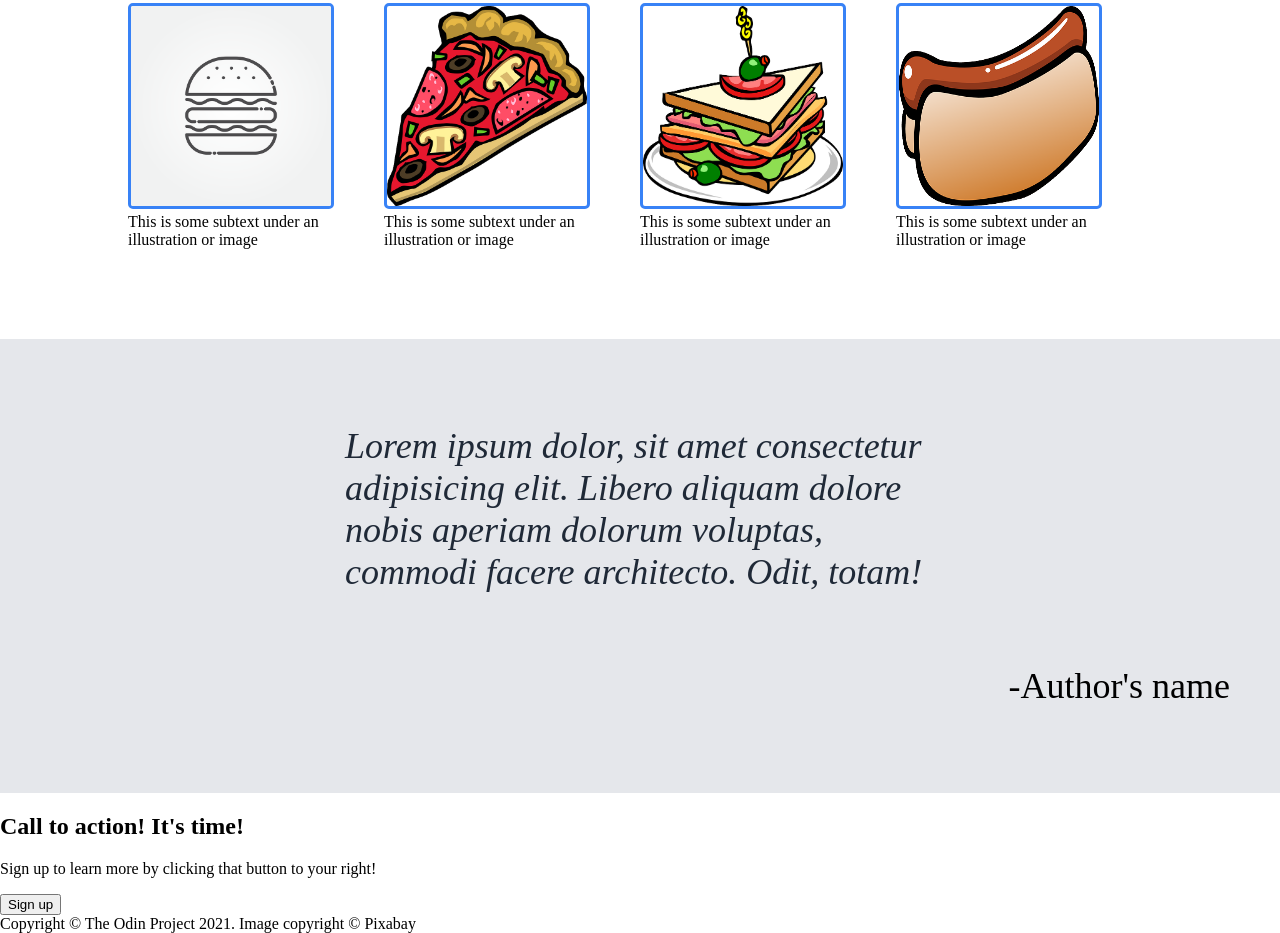
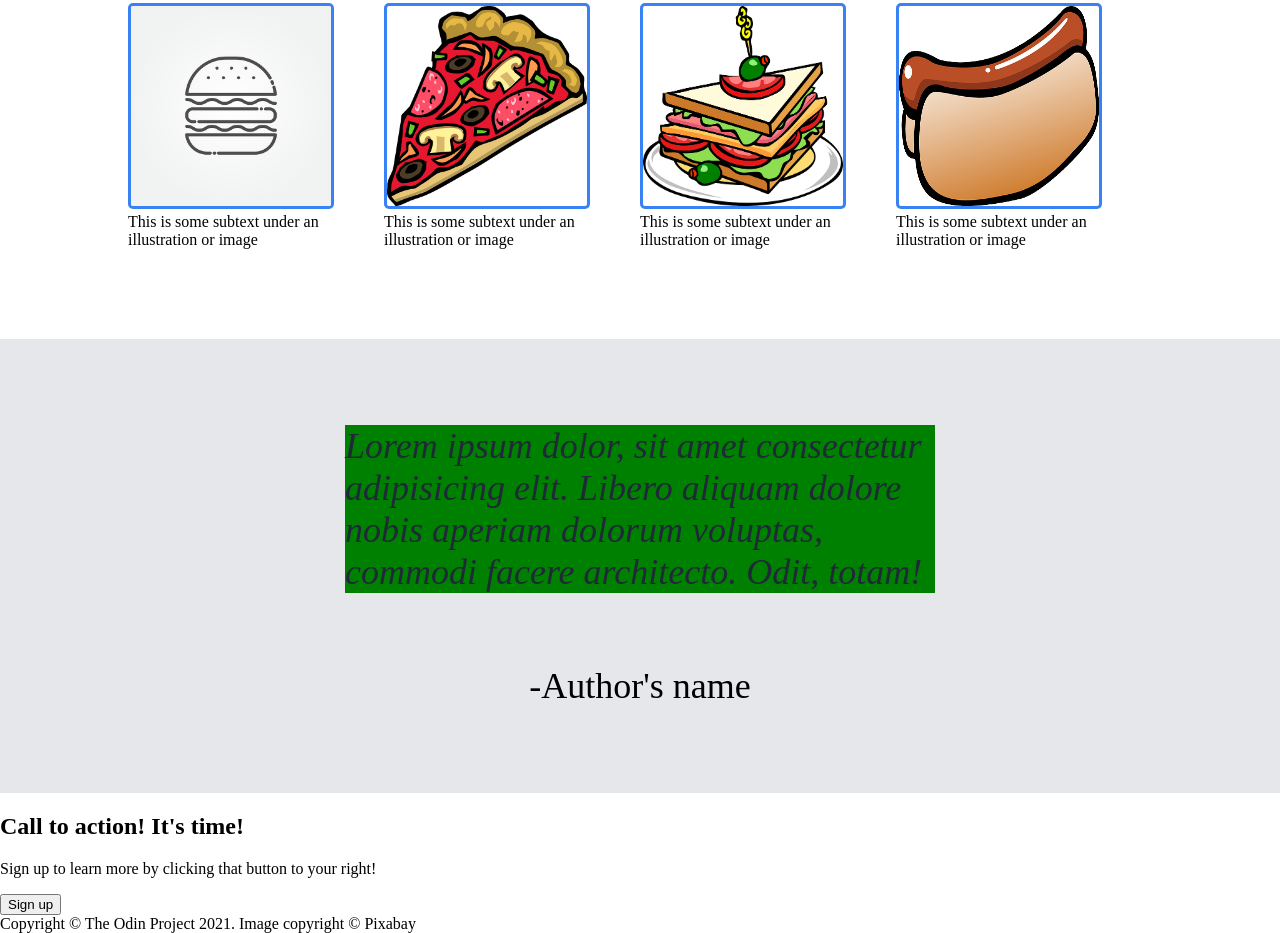
Before and after one commit to toasty-alexus/T.O.P-Landing-Page-Project, a plain HTML site: page index.html in a window 1280 px wide. Shown: the part 562-1495 px from the top of the page. Drawn offline with Linux system fonts and the light colour scheme.

Commit message:
Update position of author name in style.css

```diff
--- a/style.css
+++ b/style.css
@@ -105,7 +105,9 @@ body{
 font-style: italic;
 font-weight: lighter;
 width:50%;
+background-color: green;
 }
 .author{
-  align-self: flex-end;
+  display: block;
+  text-align: end ;
 }
```
Lines whose indentation alone changed are shown as unchanged.
